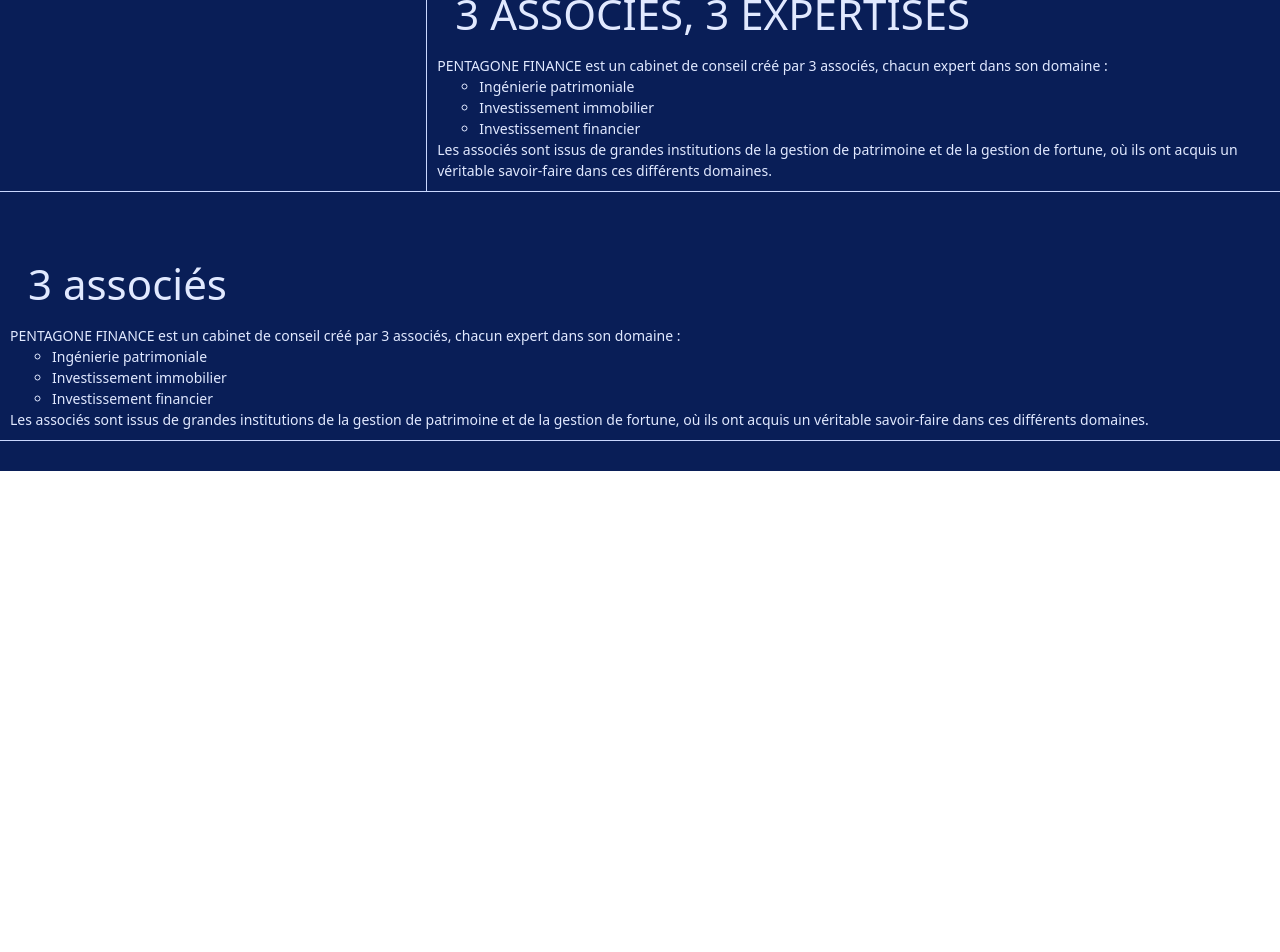
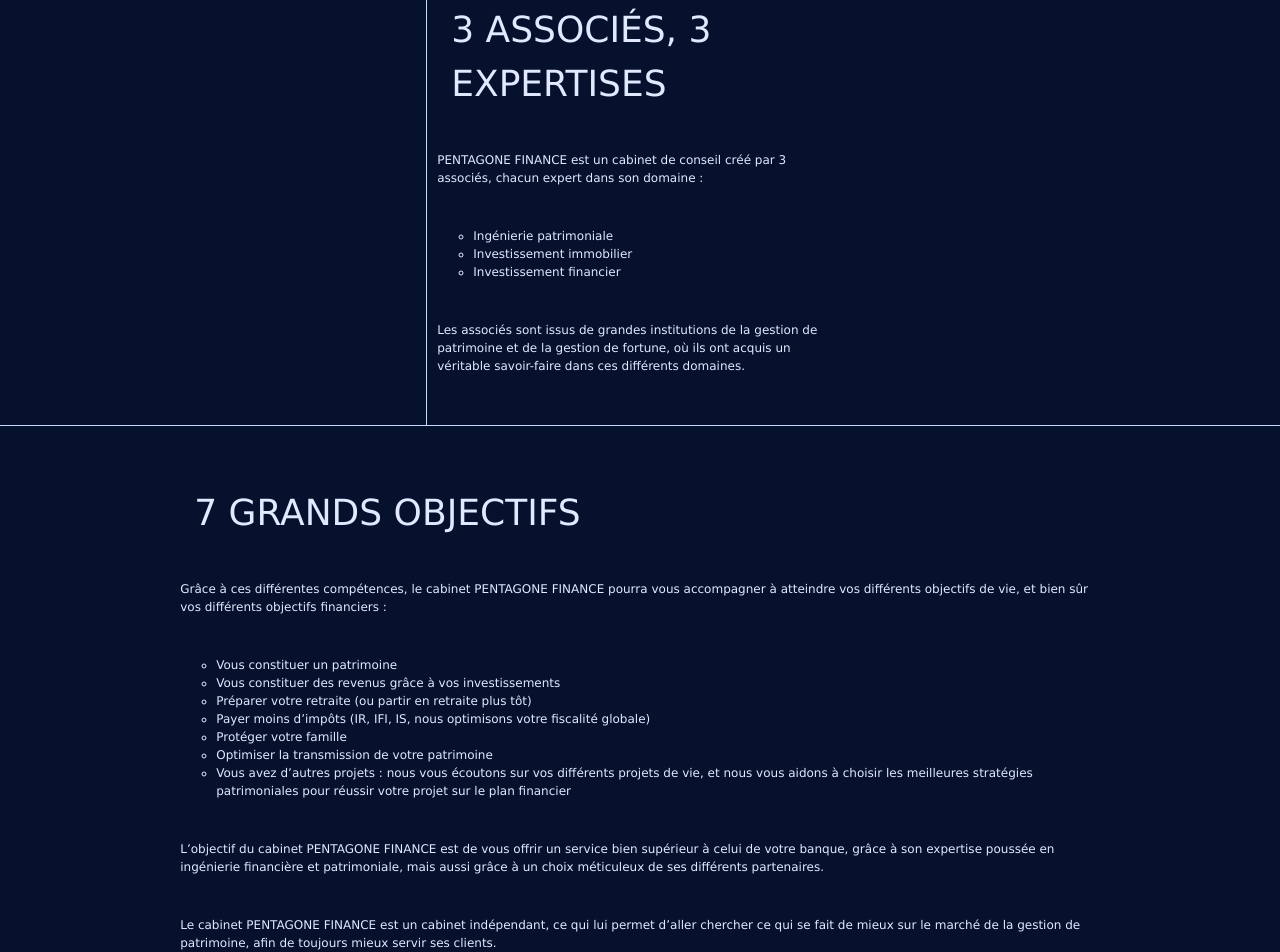
Before and after one commit to sachabz/Pentagone, a Vue app: page /cabinet in a window 1280 px wide. Shown: the part 560-1512 px from the top of the page. Before the commit the page ends 1031 px from the top, so only its background shows below. Built offline with nearby package versions, Linux system fonts and the light colour scheme.

Commit message:
Changed code cabinet

```diff
--- a/src/App.vue
+++ b/src/App.vue
@@ -43,7 +43,9 @@ html,
 body {
   margin: 0;
   padding: 0;
-  font-size: 14px;
+  font-size: 12px;
+  // font-family: "Roboto";
+  font-family: "NHaasGroteskTXPro", "Lucida Sans", Tahoma, sans-serif;
 }
 
 @media screen and (max-width: 720px) {
--- a/src/components/Navbar.vue
+++ b/src/components/Navbar.vue
@@ -4,7 +4,7 @@
       :default-active="activeIndex"
       class="el-menu"
       mode="horizontal"
-      background-color="#091e57"
+      background-color="#06112e"
       text-color="#e1e9ff"
       active-text-color="#cad8ff"
       @select="handleSelect"
@@ -15,11 +15,11 @@
         </router-link>
       </el-menu-item>
       <router-link to="/cabinet">
-        <el-menu-item index="2">Le cabinet</el-menu-item>
+        <el-menu-item index="/cabinet">Le cabinet</el-menu-item>
       </router-link>
-      <!-- <router-link to="/service">
-      <el-menu-item index="3">Nos services</el-menu-item>
-      </router-link>-->
+      <router-link to="/">
+        <el-menu-item index="3">Nos services</el-menu-item>
+      </router-link>
       <el-sub-menu index="4">
         <template #title>Calculator</template>
         <router-link to="/calculator">
--- a/src/components/Utils/ImageSection.vue
+++ b/src/components/Utils/ImageSection.vue
@@ -28,6 +28,7 @@ withDefaults(defineProps<Props>(), {
   overflow: hidden;
   &.fullscreen {
     margin-left: -33.33vw;
+    margin-right: -33.33vw;
   }
 }
 </style>
--- /dev/null
+++ b/src/components/Utils/ParagraphText.vue
@@ -0,0 +1,17 @@
+<template>
+  <div class="paragraph-text">
+    <slot />
+  </div>
+</template>
+
+<script setup lang="ts">
+
+
+</script>
+
+<!-- Add "scoped" attribute to limit CSS to this component only -->
+<style scoped lang="scss">
+.paragraph-text {
+  padding-bottom: 40px;
+}
+</style>
--- a/src/components/Utils/Section.vue
+++ b/src/components/Utils/Section.vue
@@ -21,13 +21,14 @@ withDefaults(defineProps<Props>(), {
 <!-- Add "scoped" attribute to limit CSS to this component only -->
 <style scoped lang="scss">
 .section {
-  background-color: #091e57;
-
+  background-color: #06112e;
   padding-left: 33.3vw;
+  padding-right: 33.33vw;
   color: #e1e9ff;
   border-bottom: 1px solid #cad8ff;
   &.fullpage {
-    padding-left: 0;
+    padding-left: 13.3vw;
+    padding-right: 13.3vw;
     .section-content {
       border-left: none;
     }
--- a/src/components/Utils/TitleSection.vue
+++ b/src/components/Utils/TitleSection.vue
@@ -19,7 +19,7 @@ withDefaults(defineProps<Props>(), {
 .title {
   font-size: 3rem;
   padding-top: 60px;
-  padding-bottom: 0px;
+  padding-bottom: 30px;
   padding-left: 2rem;
   padding-right: 2rem;
   color: #e1e9ff;
--- a/src/components/section.vue
+++ /dev/null
@@ -1,23 +0,0 @@
-<script lang="ts" setup>
-import Buttoncta from './Utils/Buttoncta.vue';
-
-</script>
-
-<template>
-  <div class="banniere">
-    <h2>Pentagone Finance</h2>
-    <Buttoncta nom="Aidez nous à mieux vous connaitre" />
-  </div>
-</template>
-
-<style scoped>
-h1 {
-  color: white;
-  font-size: 52px;
-}
-
-.banniere {
-  padding-bottom: 80px;
-  padding-top: 60px;
-}
-</style>
--- a/src/views/Cabinet.vue
+++ b/src/views/Cabinet.vue
@@ -9,17 +9,32 @@
 
           <TitleSection title="3 ASSOCIÉS, 3 EXPERTISES" />
           <ParagraphSection>
-            <p>PENTAGONE FINANCE est un cabinet de conseil créé par 3 associés, chacun expert dans son domaine :</p>
-            <ParagrapheList :icon="HomeFilled" :rows="expertises" />
-            <p>Les associés sont issus de grandes institutions de la gestion de patrimoine et de la gestion de fortune, où ils ont acquis un véritable savoir-faire dans ces différents domaines.</p>
+            <ParagraphText>
+              <p>PENTAGONE FINANCE est un cabinet de conseil créé par 3 associés, chacun expert dans son domaine :</p>
+            </ParagraphText>
+            <ParagraphText>
+              <ParagrapheList :icon="HomeFilled" :rows="expertises" />
+            </ParagraphText>
+            <ParagraphText>
+              <p>Les associés sont issus de grandes institutions de la gestion de patrimoine et de la gestion de fortune, où ils ont acquis un véritable savoir-faire dans ces différents domaines.</p>
+            </ParagraphText>
           </ParagraphSection>
         </Section>
         <Section fullpage>
-          <TitleSection title="3 associés" />
+          <TitleSection title="7 GRANDS OBJECTIFS" />
           <ParagraphSection>
-            <p>PENTAGONE FINANCE est un cabinet de conseil créé par 3 associés, chacun expert dans son domaine :</p>
-            <ParagrapheList :icon="HomeFilled" :rows="expertises" />
-            <p>Les associés sont issus de grandes institutions de la gestion de patrimoine et de la gestion de fortune, où ils ont acquis un véritable savoir-faire dans ces différents domaines.</p>
+            <ParagraphText>
+              <p>Grâce à ces différentes compétences, le cabinet PENTAGONE FINANCE pourra vous accompagner à atteindre vos différents objectifs de vie, et bien sûr vos différents objectifs financiers :</p>
+            </ParagraphText>
+            <ParagraphText>
+              <ParagrapheList :icon="HomeFilled" :rows="objectifs" />
+            </ParagraphText>
+            <ParagraphText>
+              <p>L’objectif du cabinet PENTAGONE FINANCE est de vous offrir un service bien supérieur à celui de votre banque, grâce à son expertise poussée en ingénierie financière et patrimoniale, mais aussi grâce à un choix méticuleux de ses différents partenaires.</p>
+            </ParagraphText>
+            <ParagraphText>
+              <p>Le cabinet PENTAGONE FINANCE est un cabinet indépendant, ce qui lui permet d’aller chercher ce qui se fait de mieux sur le marché de la gestion de patrimoine, afin de toujours mieux servir ses clients.</p>
+            </ParagraphText>
           </ParagraphSection>
         </Section>
       </div>
@@ -33,14 +48,15 @@ import Cabinet2Img from "@/assets/cabinet2.jpg";
 import Navbar from "../components/Navbar.vue";
 import TitleSection from "@/components/Utils/TitleSection.vue";
 import ImageSection from "../components/Utils/ImageSection.vue";
-// import SubTitleSection from "@/components/Utils/SubTitleSection.vue";
 import Section from "@/components/Utils/Section.vue";
 import ParagrapheList from "@/components/Utils/ParagrapheList.vue";
 import { HomeFilled } from "@element-plus/icons-vue";
 import { ref } from "vue";
 import ParagraphSection from "../components/Utils/ParagraphSection.vue";
+import ParagraphText from "../components/Utils/ParagraphText.vue";
 
 const expertises = ref(["Ingénierie patrimoniale", "Investissement immobilier", "Investissement financier"])
+const objectifs = ref(["Vous constituer un patrimoine", "Vous constituer des revenus grâce à vos investissements", "Préparer votre retraite (ou partir en retraite plus tôt)", "Payer moins d’impôts (IR, IFI, IS, nous optimisons votre fiscalité globale)", "Protéger votre famille", "Optimiser la transmission de votre patrimoine", "Vous avez d’autres projets : nous vous écoutons sur vos différents projets de vie, et nous vous aidons à choisir les meilleures stratégies patrimoniales pour réussir votre projet sur le plan financier"])
 
 </script>
 
--- a/src/views/Home.vue
+++ b/src/views/Home.vue
@@ -22,13 +22,11 @@ import SectionHomeMetrics from "@/components/Home/SectionHomeMetrics.vue";
   background-image: url("../assets/bg2.jpg");
   background-size: cover;
   width: 100%;
-  margin-top: 60px;
   min-height: 100vh;
 }
 .bg-black {
   background-color: rgba(0, 0, 0, 0.363);
   width: 100%;
-  margin-top: 60px;
   min-height: 100vh;
 }
 </style>
```
